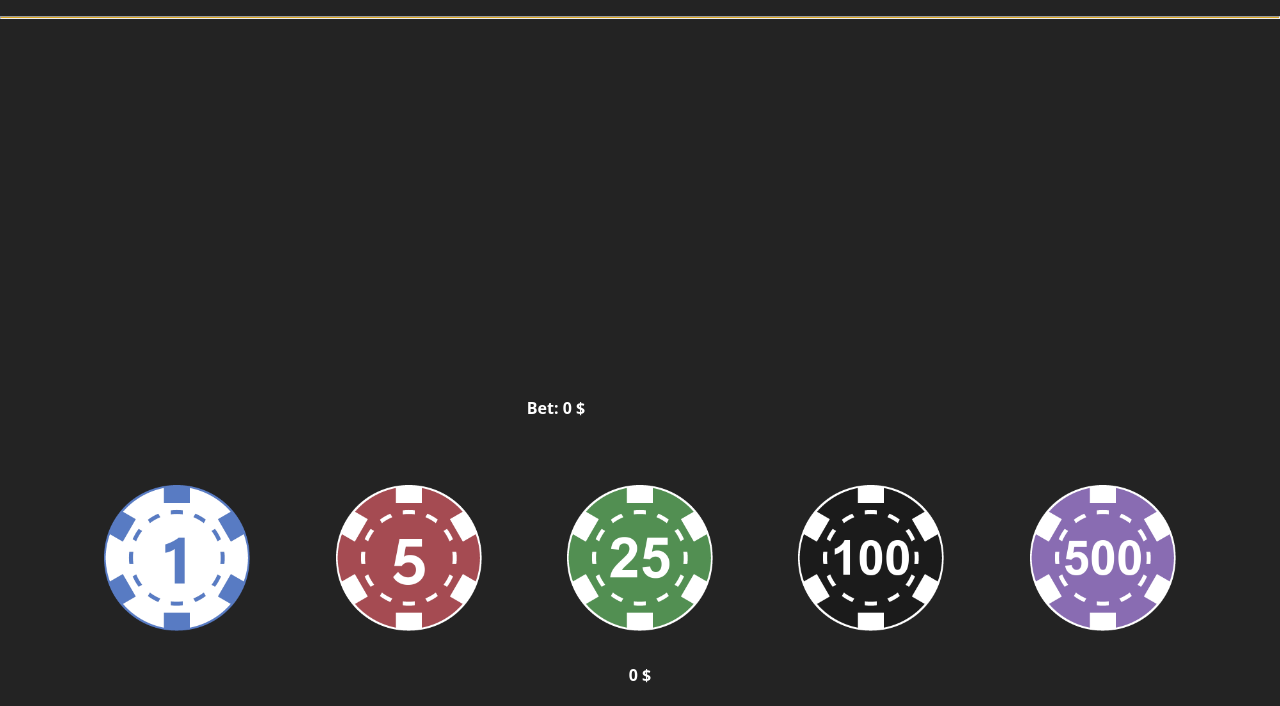
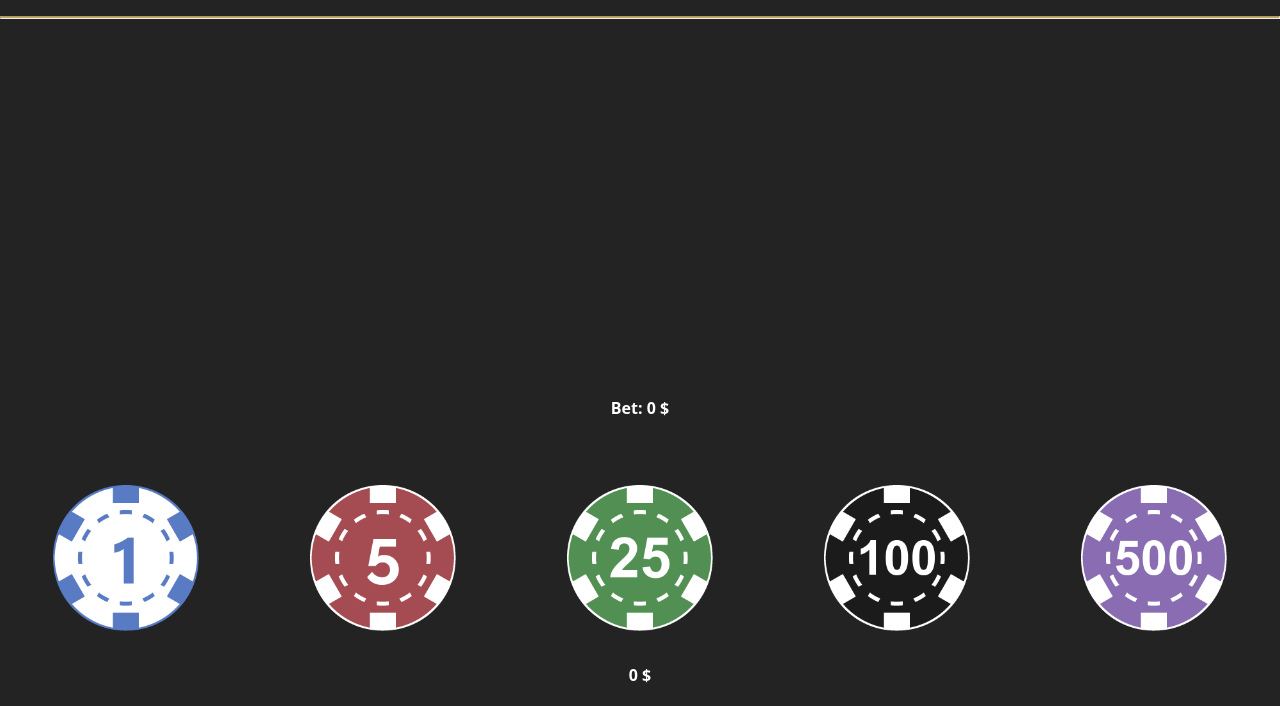
Before and after one commit to Alt773/blackjack, a plain HTML site: page blackjack.html in a window 1280 px wide. Shown: the part 94-800 px from the top of the page. Drawn offline with Linux system fonts and the light colour scheme.

Commit message:
Add files via upload

```diff
--- a/css/styles.css
+++ b/css/styles.css
@@ -143,16 +143,15 @@ hr {
     display: grid;
     gap: 5px;
     grid-template-areas:
-        "clear clear bet bet bet"
+        "clear clear bet none none"
         "one five tfive hundred fhundred"
         "money money money money money";
     grid-template-columns: 1fr 1fr 1fr 1fr 1fr;
     height: var(--bottom-bar-height);
-    left: 5vw;
     padding-bottom: 20px;
     position: absolute;
     bottom: 0;
-    width: 90vw;
+    width: 100vw;
 }
 
 
@@ -163,9 +162,10 @@ hr {
     font-size: 2vh;
     color: white;
     font-weight: bold;
+    text-align: center;
 }
 #bmoney { grid-area: money; }
-#bbet { grid-area: bet; justify-self: left;}
+#bbet { grid-area: bet; justify-self: center;}
 #clearbet {
     background-color: rgb(52,52,52);
     border-radius: 20px;
```
